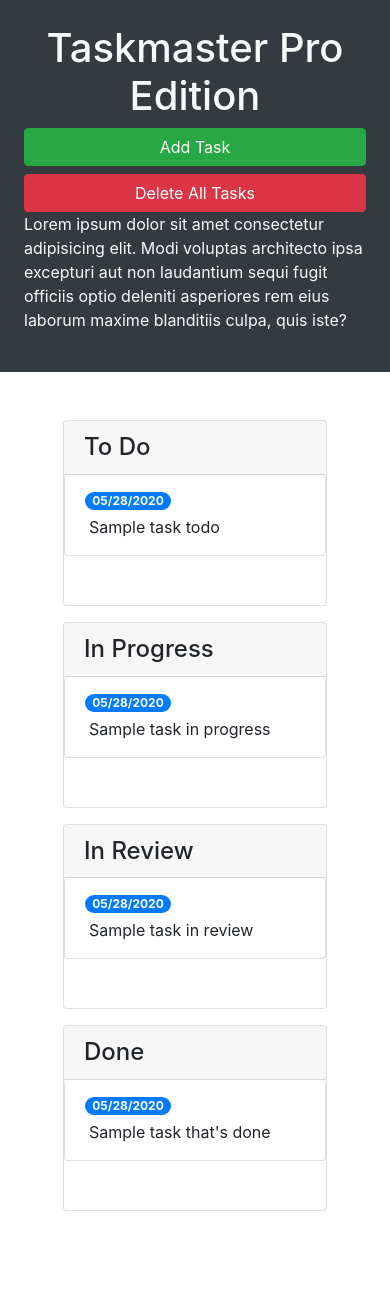
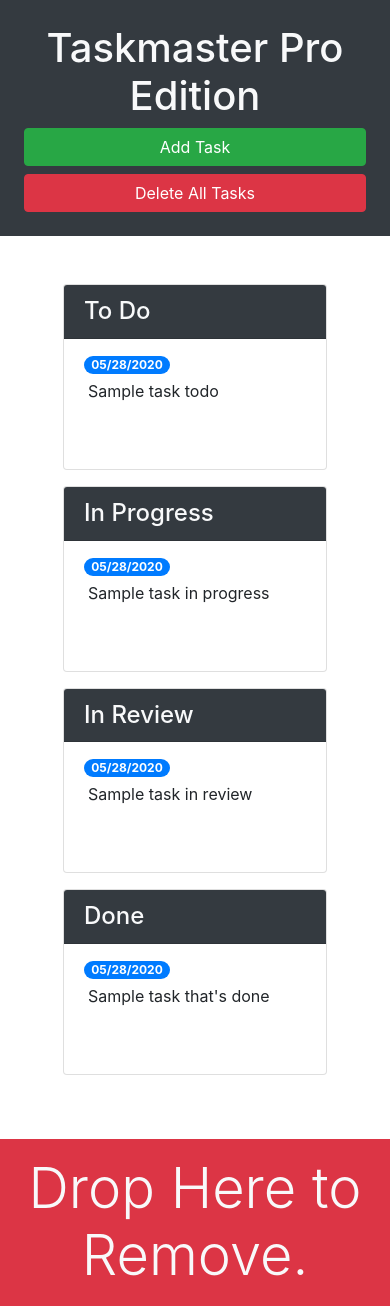
Before and after one commit to reynolkb/taskmaster-pro, a plain HTML site: page index.html in a window 390 px wide. Before the commit the page ends 1275 px from the top, so only its background shows below. Drawn offline with nearby package versions, Linux system fonts and the light colour scheme.

Commit message:
completed bootstrap

```diff
--- a/index.html
+++ b/index.html
@@ -14,23 +14,24 @@
 <body>
 
   <div class="row min-vh-100 no-gutters">
-    <header class="col-12 col-lg-3 bg-dark text-light d-flex flex-column p-4 p-lg-3">
+    <header class="col-12 col-lg-3 bg-dark text-light sticky-top d-flex flex-column p-4 p-lg-3">
       <h1 class="text-center">Taskmaster Pro Edition</h1>
       <button id="create-task" class="btn btn-block btn-success" data-toggle="modal" data-target="#task-form-modal">Add
         Task</button>
       <button id="remove-tasks" class="btn btn-block btn-danger">Delete All Tasks</button>
-      <p class="mt-auto">Lorem ipsum dolor sit amet consectetur adipisicing elit. Modi voluptas architecto ipsa
+      <p class="mt-auto d-none d-lg-block">Lorem ipsum dolor sit amet consectetur adipisicing elit. Modi voluptas
+        architecto ipsa
         excepturi aut non
         laudantium sequi fugit officiis optio deleniti asperiores rem eius laborum maxime blanditiis culpa, quis iste?
       </p>
     </header>
-    <main class="col-12 col-lg-9">
+    <main class="col-12 col-lg-9 d-flex flex-column">
       <div class="m-5 row justify-content-around">
         <!-- todo start -->
         <div class="col-12 col-md-6 col-xl-3 mb-3">
           <div class="card">
-            <h4 class="card-header">To Do</h4>
-            <ul id="list-todo" class="list-group">
+            <h4 class="card-header bg-dark text-light">To Do</h4>
+            <ul id="list-todo" class="list-group list-group-flush">
               <li class="list-group-item">
                 <span class="badge badge-primary badge-pill">05/28/2020</span>
                 <p class="m-1">Sample task todo</p>
@@ -42,8 +43,8 @@
         <!-- in progress start -->
         <div class="col-12 col-md-6 col-xl-3 mb-3">
           <div class="card">
-            <h4 class="card-header">In Progress</h4>
-            <ul id="list-inProgress" class="list-group">
+            <h4 class="card-header bg-dark text-light">In Progress</h4>
+            <ul id="list-inProgress" class="list-group list-group-flush">
               <li class="list-group-item">
                 <span class="badge badge-primary badge-pill">05/28/2020</span>
                 <p class="m-1">Sample task in progress</p>
@@ -55,8 +56,8 @@
         <!-- in review start -->
         <div class="col-12 col-md-6 col-xl-3 mb-3">
           <div class="card">
-            <h4 class="card-header">In Review</h4>
-            <ul id="list-inReview" class="list-group">
+            <h4 class="card-header bg-dark text-light">In Review</h4>
+            <ul id="list-inReview" class="list-group list-group-flush">
               <li class="list-group-item">
                 <span class="badge badge-primary badge-pill">05/28/2020</span>
                 <p class="m-1">Sample task in review</p>
@@ -68,8 +69,8 @@
         <!-- done start -->
         <div class="col-12 col-md-6 col-xl-3 mb-3">
           <div class="card">
-            <h4 class="card-header">Done</h4>
-            <ul id="list-done" class="list-group">
+            <h4 class="card-header bg-dark text-light">Done</h4>
+            <ul id="list-done" class="list-group list-group-flush">
               <li class="list-group-item">
                 <span class="badge badge-primary badge-pill">05/28/2020</span>
                 <p class="m-1">Sample task that's done</p>
@@ -78,6 +79,11 @@
           </div>
         </div>
         <!-- done end -->
+      </div>
+      <div id="trash" class="mt-auto">
+        <div class="w-100 bg-danger p-3 text-center text-light display-4">
+          Drop Here to Remove.
+        </div>
       </div>
     </main>
   </div>
```
